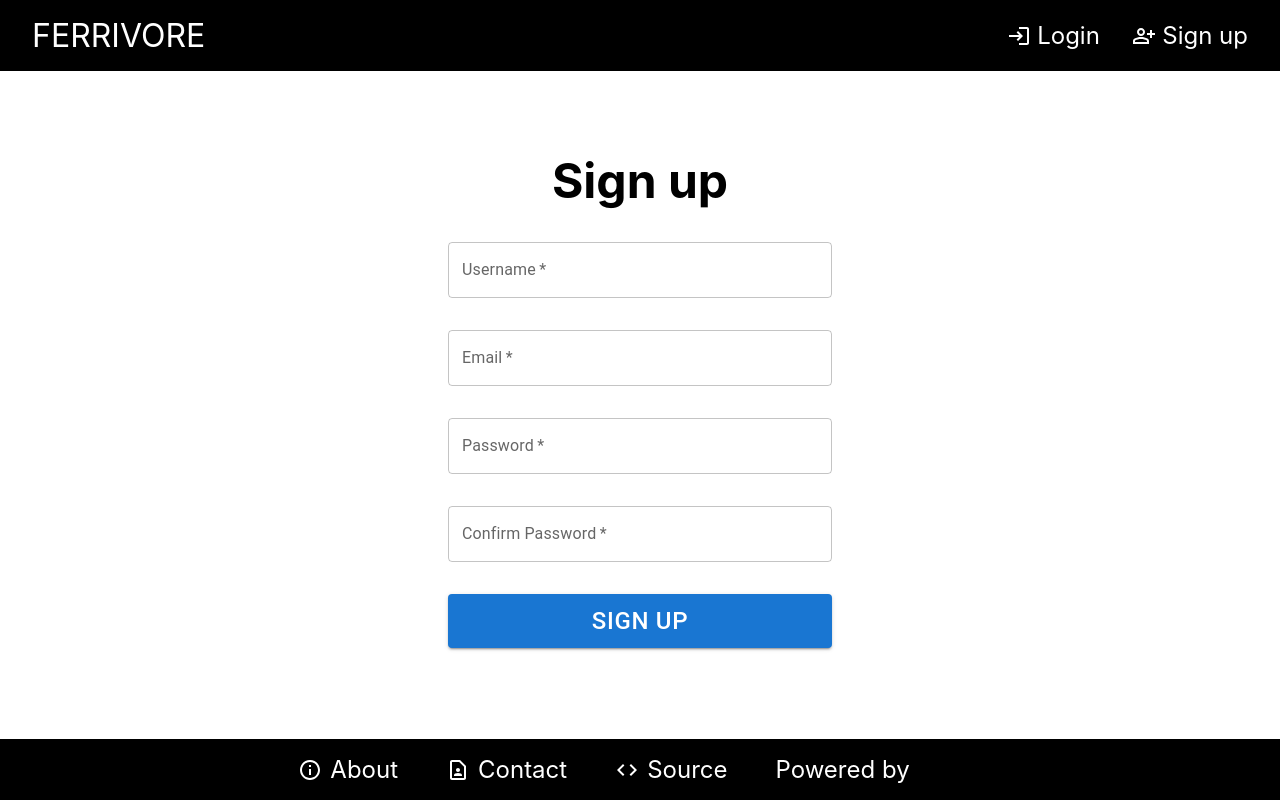
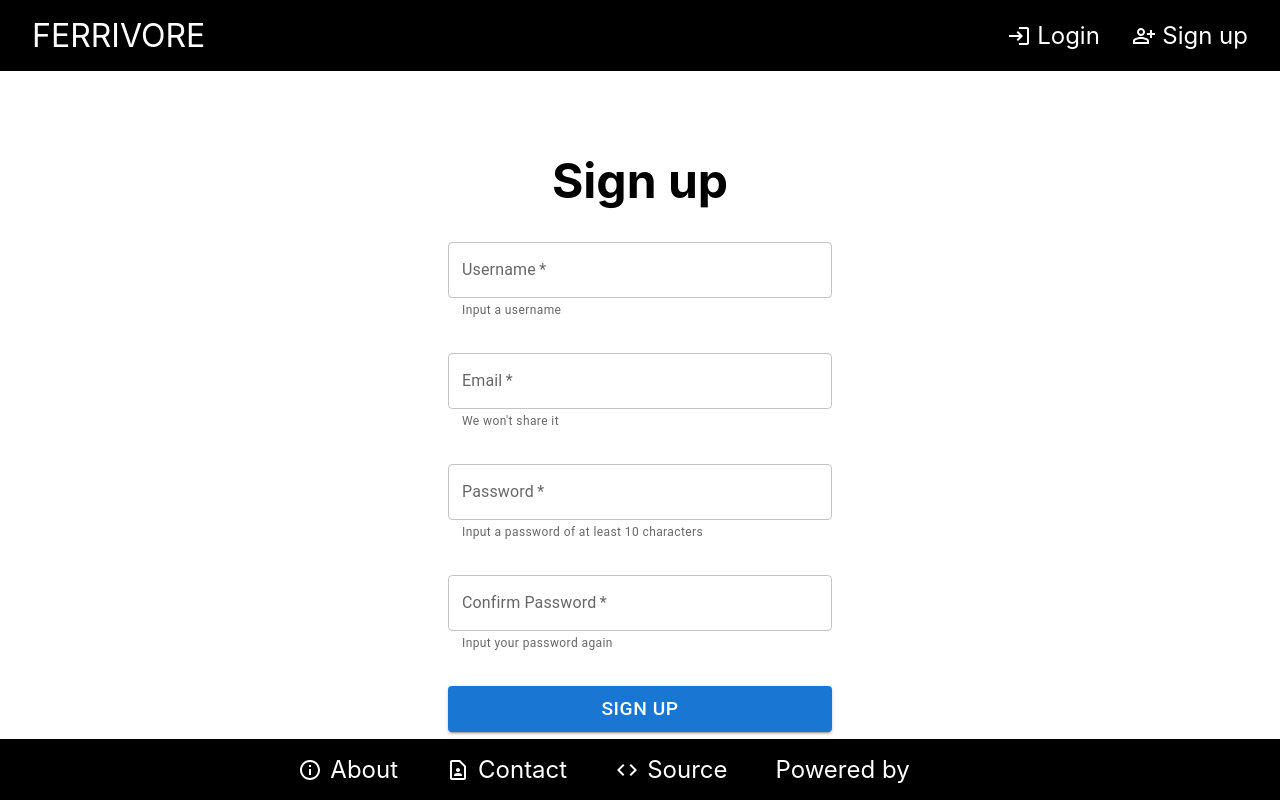
Before and after one commit to Lactantius/ferrivore-frontend, a React (Create React App) app: page /signup in a window 1280 px wide. Built offline with nearby package versions, Linux system fonts and the light colour scheme; no server answers; some icons are missing.

Commit message:
Add more description to forms

```diff
--- a/src/AddIdeaForm.tsx
+++ b/src/AddIdeaForm.tsx
@@ -2,6 +2,8 @@ import React, { useState } from "react";
 import TextField from "@mui/material/TextField";
 import Button from "@mui/material/Button";
 import Box from "@mui/material/Box";
+import HelpOutlineOutlinedIcon from "@mui/icons-material/HelpOutlineOutlined";
+import Tooltip from "@mui/material/Tooltip";
 import { Navigate, useNavigate } from "react-router-dom";
 
 import { addIdeaReq, deleteIdeaReq } from "./api";
@@ -96,7 +98,9 @@ function AddIdeaForm({ user, token }: AddIdeaFormProps): JSX.Element {
         <TextField
           required
           error={formErrors.urlIsValid ? true : false}
-          helperText={formErrors.urlIsValid ?? ""}
+          helperText={
+            formErrors.urlIsValid ?? "Link to the idea (book, blog post, etc.)"
+          }
           id="url"
           name="url"
           label="URL"
@@ -117,7 +121,9 @@ function AddIdeaForm({ user, token }: AddIdeaFormProps): JSX.Element {
           helperText={
             formErrors.descriptionIsLongEnough ??
             formErrors.descriptionIsShortEnough ??
-            ""
+            `Summary of the idea (${
+              2000 - formData.description.length
+            } characters remaining)`
           }
           id="description"
           name="description"
--- a/src/LoginForm.css
+++ b/src/LoginForm.css
@@ -17,7 +17,7 @@
 }
 
 .LoginForm form button {
-  font-size: 1.5rem;
+  font-size: 1.2rem;
 }
 
 @media screen and (min-width: 800px) {
--- a/src/LoginForm.tsx
+++ b/src/LoginForm.tsx
@@ -56,7 +56,7 @@ function LoginForm({ user, token, saveUser }: LoginFormProps): JSX.Element {
         <TextField
           required
           error={formErrors ? true : false}
-          helperText={formErrors}
+          helperText={formErrors ? formErrors : "Input your account email"}
           id="email"
           name="email"
           label="Email"
@@ -67,7 +67,7 @@ function LoginForm({ user, token, saveUser }: LoginFormProps): JSX.Element {
         <TextField
           required
           error={formErrors ? true : false}
-          helperText={formErrors}
+          helperText={formErrors ? formErrors : "Input your password"}
           id="password"
           name="password"
           label="Password"
--- a/src/PasswordEditForm.tsx
+++ b/src/PasswordEditForm.tsx
@@ -107,7 +107,7 @@ function PasswordEditForm({
         <TextField
           required
           error={formErrors.invalidPassword ? true : false}
-          helperText={formErrors.invalidPassword ?? ""}
+          helperText={formErrors.invalidPassword ?? "Input current password"}
           id="current-password"
           name="currentPassword"
           label="Current Password"
@@ -124,7 +124,9 @@ function PasswordEditForm({
               : false
           }
           helperText={
-            formErrors.passwordSufficient ?? formErrors.passwordsMatch ?? ""
+            formErrors.passwordSufficient ??
+            formErrors.passwordsMatch ??
+            "Input new password"
           }
           id="new-password"
           name="newPassword"
@@ -137,7 +139,7 @@ function PasswordEditForm({
         <TextField
           required
           error={formErrors.passwordsMatch ? true : false}
-          helperText={formErrors.passwordsMatch ?? ""}
+          helperText={formErrors.passwordsMatch ?? "Input new password again"}
           id="confirm-new-password"
           name="confirmNewPassword"
           label="Confirm New Password"
--- a/src/ProfileEditForm.tsx
+++ b/src/ProfileEditForm.tsx
@@ -94,7 +94,7 @@ function ProfileEditForm({
         <TextField
           required
           error={formErrors.uniqueUsername ? true : false}
-          helperText={formErrors.uniqueUsername ?? ""}
+          helperText={formErrors.uniqueUsername ?? "Edit to change username"}
           id="username"
           name="username"
           label="Username"
@@ -107,7 +107,11 @@ function ProfileEditForm({
           error={
             formErrors.uniqueEmail || formErrors.properEmail ? true : false
           }
-          helperText={formErrors.uniqueEmail ?? formErrors.properEmail ?? ""}
+          helperText={
+            formErrors.uniqueEmail ??
+            formErrors.properEmail ??
+            "Edit to change email"
+          }
           id="email"
           name="email"
           label="Email"
@@ -119,7 +123,7 @@ function ProfileEditForm({
         <TextField
           required
           error={formErrors.invalidPassword ? true : false}
-          helperText={formErrors.invalidPassword ?? ""}
+          helperText={formErrors.invalidPassword ?? "Input current password"}
           id="password"
           name="password"
           label="Confirm Password"
--- a/src/SignupForm.css
+++ b/src/SignupForm.css
@@ -17,7 +17,7 @@
 }
 
 .SignupForm form button {
-  font-size: 1.5rem;
+  font-size: 1.2rem;
 }
 
 @media screen and (min-width: 800px) {
--- a/src/SignupForm.tsx
+++ b/src/SignupForm.tsx
@@ -116,7 +116,7 @@ function SignupForm({ user, token, saveUser }: SignupFormProps): JSX.Element {
         <TextField
           required
           error={formErrors.uniqueUsername ? true : false}
-          helperText={formErrors.uniqueUsername ?? ""}
+          helperText={formErrors.uniqueUsername ?? "Input a username"}
           id="username"
           name="username"
           label="Username"
@@ -129,7 +129,11 @@ function SignupForm({ user, token, saveUser }: SignupFormProps): JSX.Element {
           error={
             formErrors.uniqueEmail || formErrors.properEmail ? true : false
           }
-          helperText={formErrors.uniqueEmail ?? formErrors.properEmail ?? ""}
+          helperText={
+            formErrors.uniqueEmail ??
+            formErrors.properEmail ??
+            "We won't share it"
+          }
           id="email"
           name="email"
           label="Email"
@@ -145,7 +149,9 @@ function SignupForm({ user, token, saveUser }: SignupFormProps): JSX.Element {
               : false
           }
           helperText={
-            formErrors.passwordsMatch ?? formErrors.passwordSufficient ?? ""
+            formErrors.passwordsMatch ??
+            formErrors.passwordSufficient ??
+            "Input a password of at least 10 characters"
           }
           id="password"
           name="password"
@@ -158,7 +164,7 @@ function SignupForm({ user, token, saveUser }: SignupFormProps): JSX.Element {
         <TextField
           required
           error={formErrors.passwordsMatch ? true : false}
-          helperText={formErrors.passwordsMatch ?? ""}
+          helperText={formErrors.passwordsMatch ?? "Input your password again"}
           id="confirm-password"
           name="confirmPassword"
           label="Confirm Password"
```
